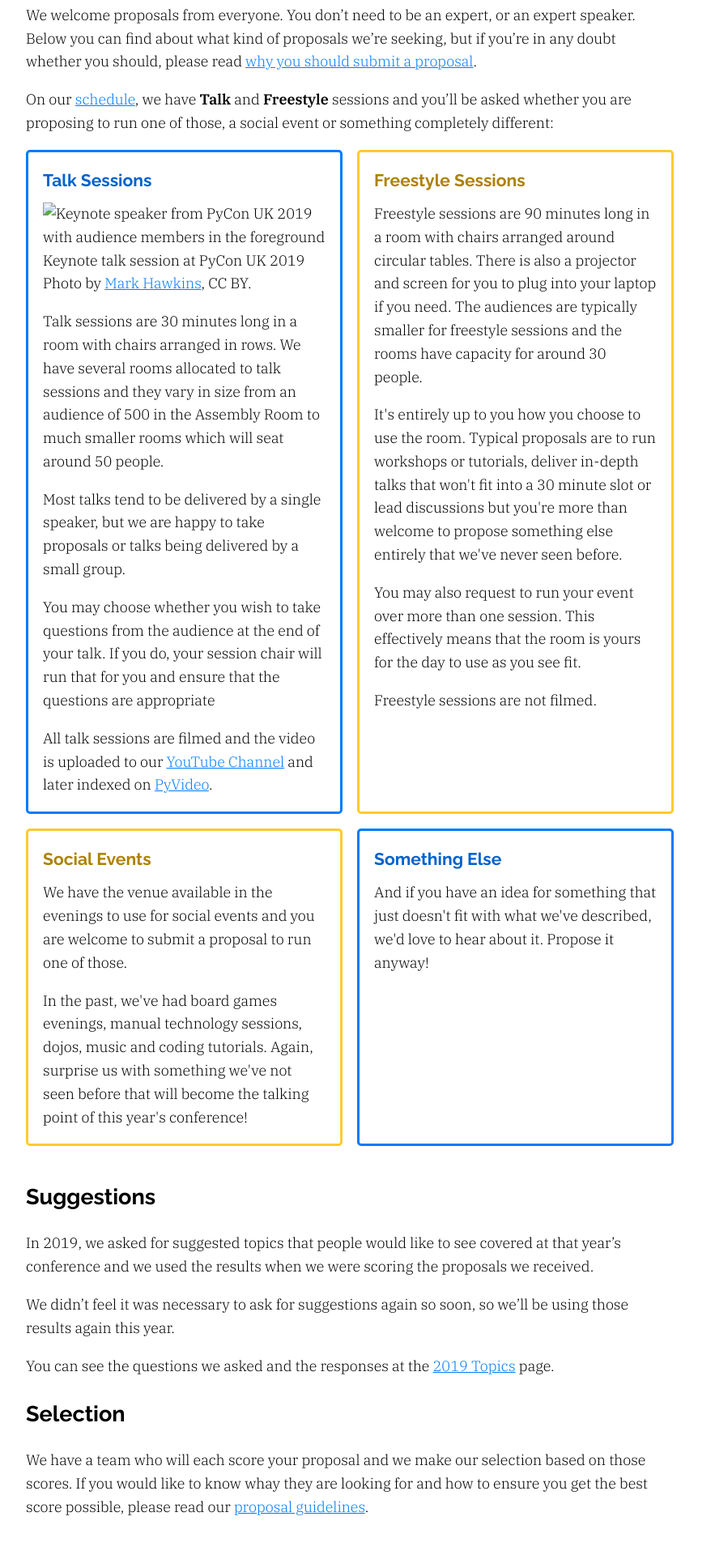
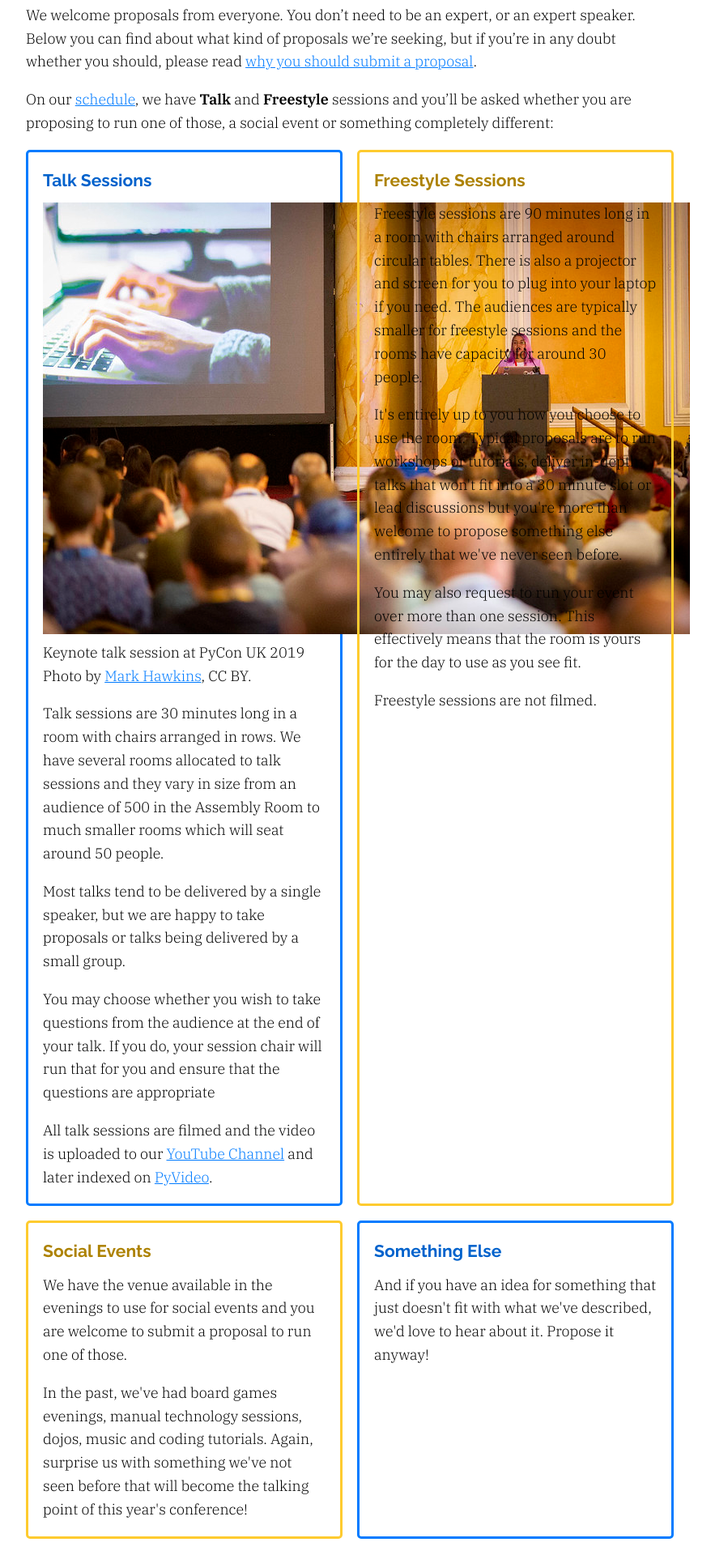
Before and after one commit to PyconUK/2020.pyconuk.org, a Jekyll site: the page built from src/cfp.md, in a window 1280 px wide. Shown: the part 510-2430 px from the top of the page at 81% size, without its empty margins (208-1091 px from the left). Built offline with Jekyll 4.4.1, drawn with Linux system fonts in a browser that asks for light colours.

Commit message:
Correct href to image

```diff
--- a/src/cfp.md
+++ b/src/cfp.md
@@ -24,7 +24,7 @@ On our [schedule](https://pretalx.com/pycon-uk-2020/schedule/), we have **Talk**
 <div class="row">
   <div class="box box_left box_blue">
     <h3>Talk Sessions</h3>
-    <img src="images/talk.jpg" alt="Keynote speaker from PyCon UK 2019 with audience members in the foreground">
+    <img src="/images/talk.jpg" alt="Keynote speaker from PyCon UK 2019 with audience members in the foreground">
     <figcaption>
       Keynote talk session at PyCon UK 2019
       Photo by <a href="https://www.flickr.com/photos/152472562@N06/37919454202/">Mark Hawkins</a>, CC BY.
```
